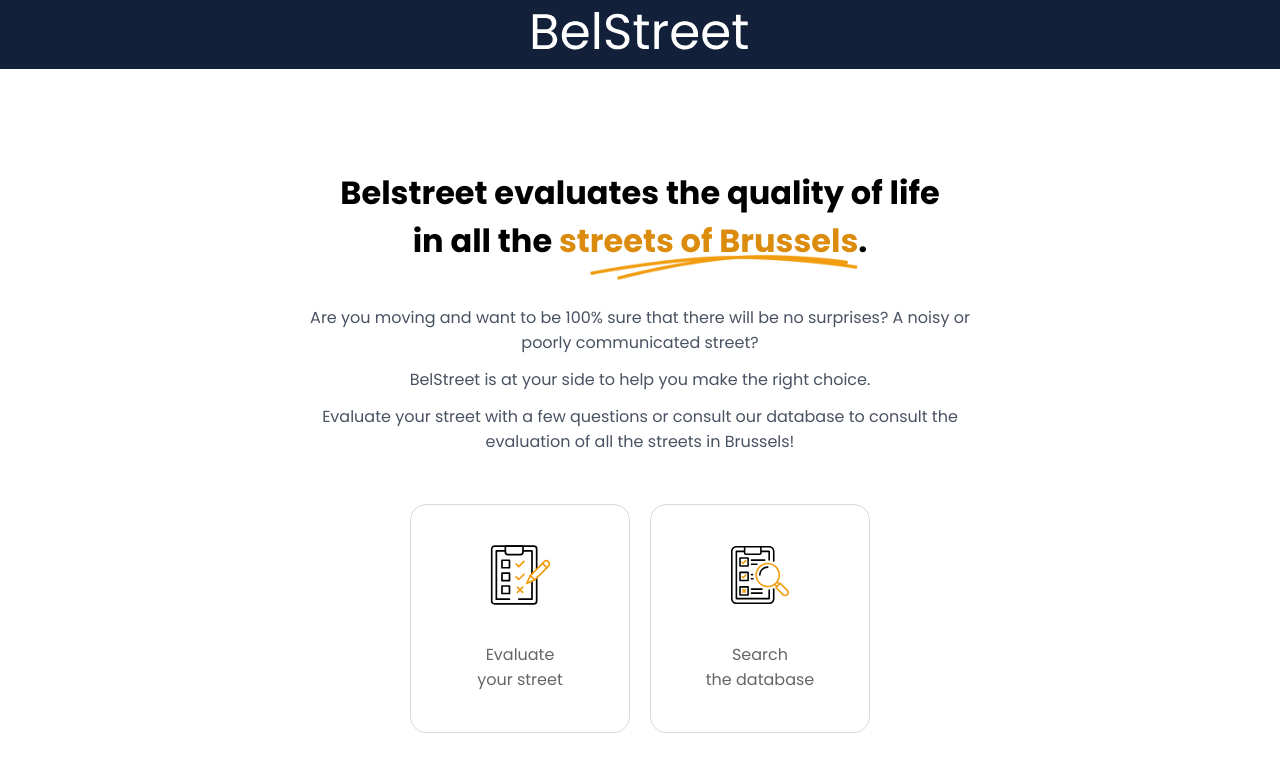
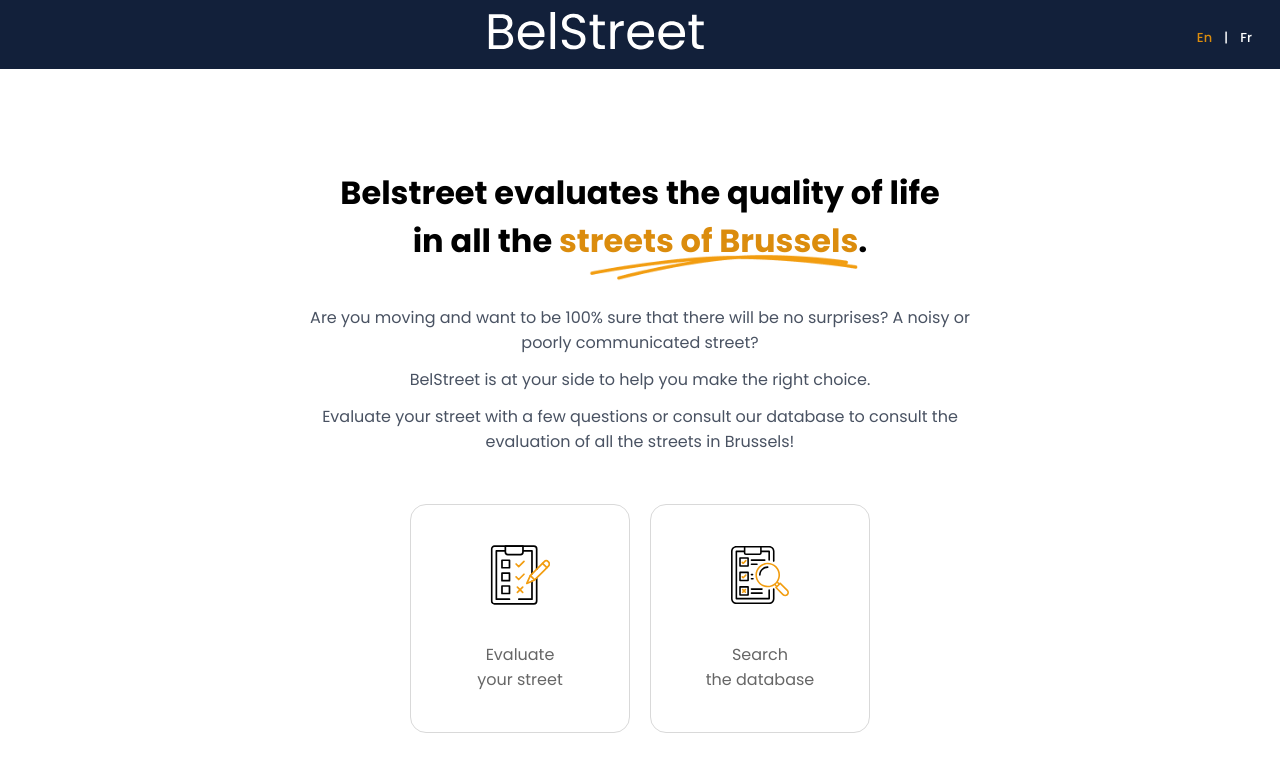
Before and after one commit to HassanSattar147/belstreet, a React (Vite) app: page / in a window 1280 px wide. Shown: the top 772 px of the page. Built offline with nearby package versions, Linux system fonts and the light colour scheme.

Commit message:
language switch

```diff
--- a/src/components/Nav/index.tsx
+++ b/src/components/Nav/index.tsx
@@ -1,16 +1,48 @@
 import "../../styles/nav.css";
 import logo from "../../../public/assets/common/logo.svg";
+import { useEffect, useState } from "react";
+import Cookies from "js-cookie";
 
 interface Props {
   style?: React.CSSProperties;
 }
 
 const Nav: React.FC<Props> = ({ style }) => {
+
+  const [locale, setLocale] = useState("en");
+
+  useEffect(() => {
+    const locale = Cookies.get("locale");
+    if (locale) {
+      setLocale(locale);
+    }
+  }, []);
+
   return (
     <div style={style} className="nav">
       <img src={logo} alt="" />
-      <span style={{ float: "right" }}>
-
+      <span
+        style={{ float: "right", color: "white", fontSize: 13, fontWeight: "500", display: "inline-block", margin: 16, }}
+      >
+        <span
+          style={{ marginRight: 12, cursor: "pointer", color: locale === "en" ? "#db8c0d" : "" }}
+          onClick={() => {
+            Cookies.set("locale", "en");
+            window.location.reload();
+          }}
+        >
+          En
+        </span>
+        |
+        <span
+          style={{ marginLeft: 12, cursor: "pointer", color: locale === "fr" ? "#db8c0d" : ""  }}
+          onClick={() => {
+            Cookies.set("locale", "fr");
+            window.location.reload();
+          }}
+        >
+          Fr
+        </span>
       </span>
     </div>
   );
--- a/src/components/SearchPage/RowDetailsModal.tsx
+++ b/src/components/SearchPage/RowDetailsModal.tsx
@@ -50,14 +50,19 @@ const RowDetailsModal = ({
     count: string | number
   ) => {
     setIsLoading(true);
+
+    const formData = new FormData();
+    formData.append('filter_Ruef', streetName);
+    formData.append('Num', num + "");
+    formData.append('Count', count + "");
+
     const res = await fetch(`${api}/Modal_comments.php`, {
-      referrer: "https://www.belstreet.com/Recherche.html",
-      referrerPolicy: "strict-origin-when-cross-origin",
-      body: `filter_Ruef=${streetName}&Num=${num}&Count=${count}`,
       method: "POST",
-      mode: "cors",
+      body: formData // Use the FormData object as the request body
     });
-    const data = await res.json();
+
+const data = await res.json();
+
     setCommentsResponse(data);
     setIsLoading(false);
   };
--- a/src/utils/request.ts
+++ b/src/utils/request.ts
@@ -1,5 +1,5 @@
-// export const api = "http://192.168.18.5/belstreet";
-export const api = "http://localhost:3030";
+export const api = "http://192.168.18.5/belstreet";
+//export const api = "http://localhost:3030";
 
 const toQuery = (query: {[x: string]: string}) => {
     let queryStr = '';
```
